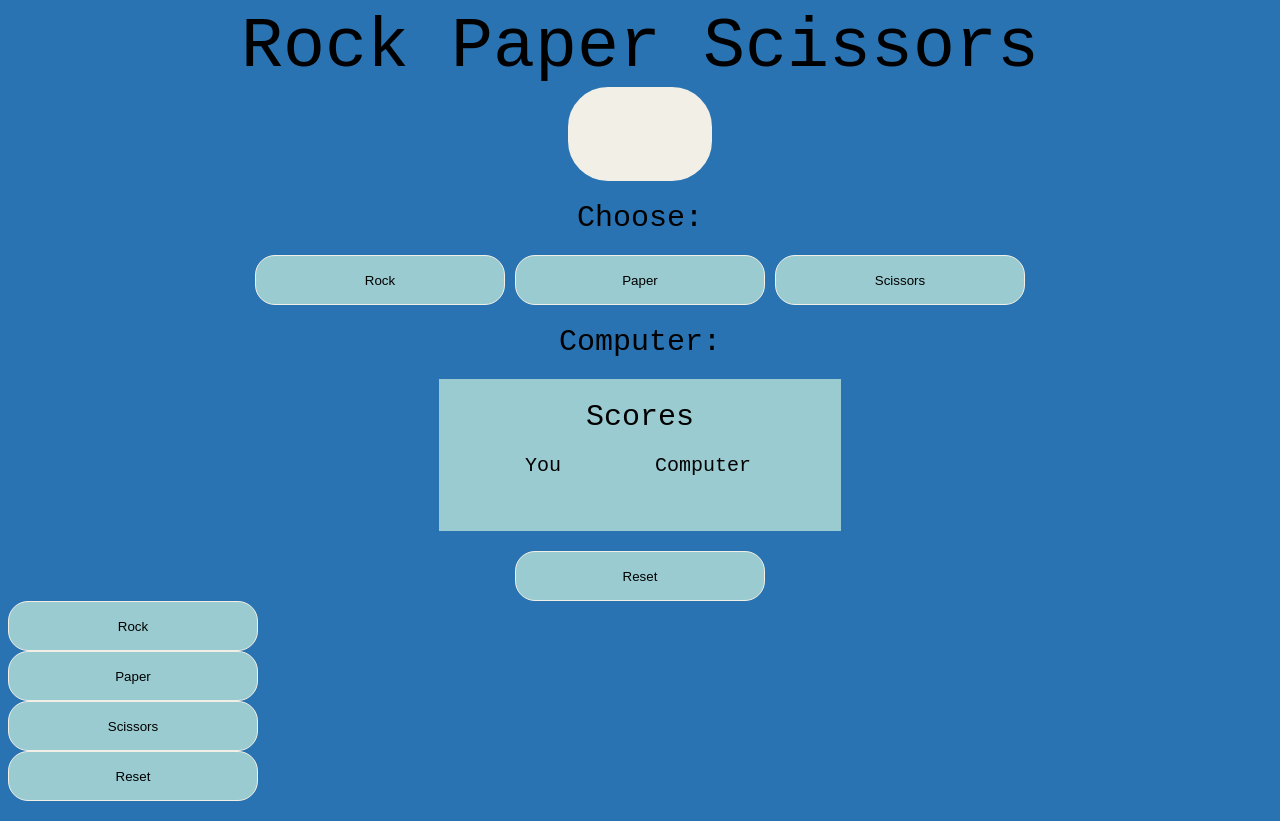
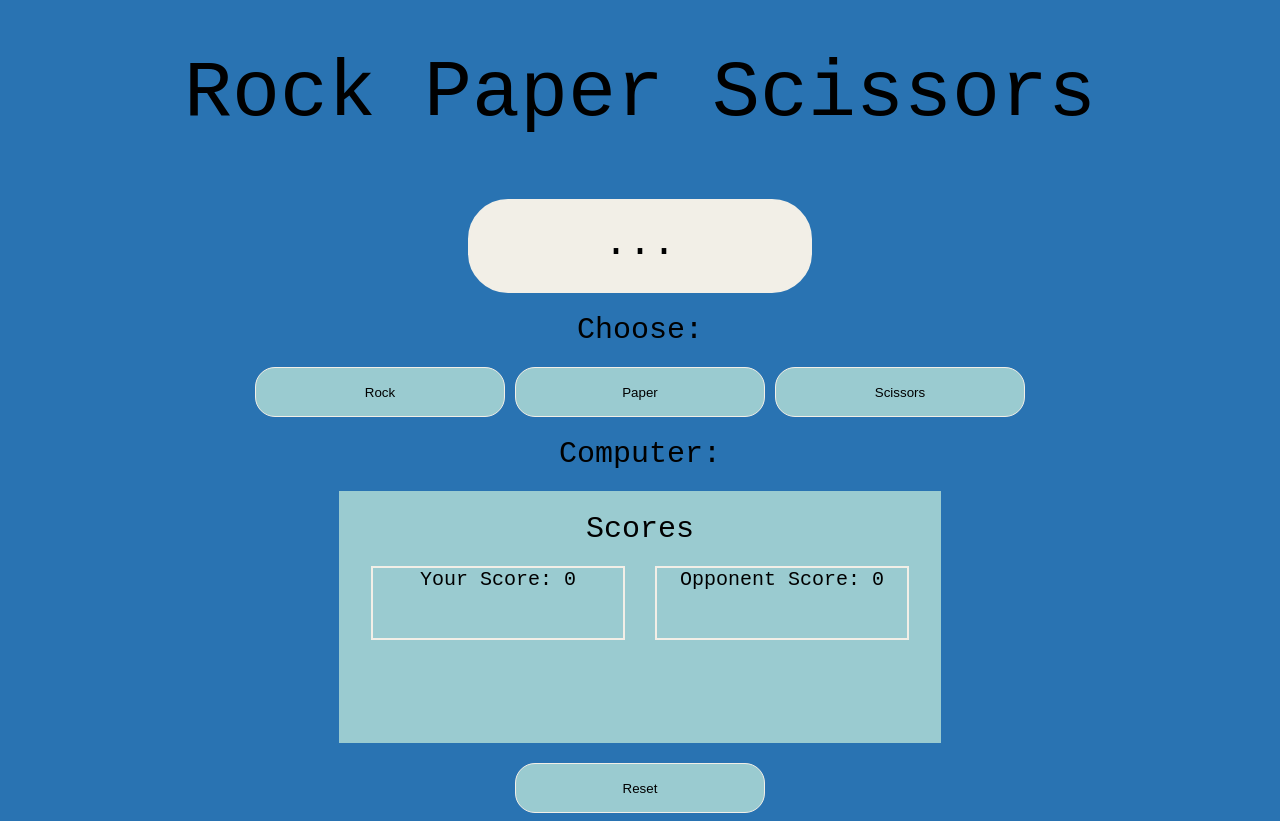
Before and after one commit to Hera-k/rockpaperscissors, a plain HTML site: page index.html in a window 1280 px wide. Drawn offline with Linux system fonts and the light colour scheme.

Commit message:
Added functionality to the choice buttons, score and winner display

```diff
--- a/index.html
+++ b/index.html
@@ -10,7 +10,7 @@
 <body>
    <div id="container">
         <div id="Name">Rock Paper Scissors</div>
-        <div id="Winner"></div>
+        <div id="Winner">...</div>
         <div id ="text">Choose:</div>
         <div id="buttons">
             <button id="btn1">Rock</button>
@@ -21,8 +21,8 @@
         <div id = "scoreDisplay">
             <div id="text">Scores</div>
             <div id ="scores">
-                <div id = "yourScore">You</div>
-                <div id = "computerScore">Computer</div>
+                <div id = "yourScore">Your Score: 0</div>
+                <div id = "computerScore">Opponent Score: 0</div>
             </div>
         </div>
         <button id="btn4">Reset</button>
--- a/javascript.js
+++ b/javascript.js
@@ -35,41 +35,27 @@ function playRound(compChoice, userChoice){
 //function to play the game
 function playGame(){
     const container = document.querySelector("#container");
-    const btn1 = document.createElement("button");
-    btn1.classList.add("btn1");
-    btn1.textContent = "Rock";
-    const btn2 = document.createElement("button");
-    btn2.classList.add("btn2");
-    btn2.textContent = "Paper";
-    const btn3 = document.createElement("button");
-    btn3.classList.add("btn3");
-    btn3.textContent = "Scissors";
-    const btn4 = document.createElement("button");
-    btn4.classList.add("btn4");
-    btn4.textContent = "Reset";
-    container.appendChild(btn1);
-    container.appendChild(btn2);
-    container.appendChild(btn3);
-    container.appendChild(btn4);
+    const btn1 = document.querySelector("#btn1");
+    const btn2 = document.querySelector("#btn2");
+    const btn3 = document.querySelector("#btn3");
+    const btn4 = document.querySelector("#btn4");
 
 
     //displaying results
-    const div = document.createElement("div");
-    container.appendChild(div);
+    const yourScore = document.querySelector("#yourScore");
+    const computerScore = document.querySelector("#computerScore");
 
     //div to show who won
-    const div2 = document.createElement("div");
-    div2.classList.add("div2");
-    container.appendChild(div2);
+    const div2 = document.querySelector("#Winner");
 
     //stop the game when one reaches 5
     function checkIfGameOver(){
-        if(userScore > 5 || compScore > 5){
-        div.textContent = "Game Over";
+        if(userScore >= 5 || compScore >= 5){
+        div2.textContent = "Game Over";
         if (userScore > compScore){
-            div2.textContent = "YOU WON!!!!";
+            div2.textContent = "YOU WON!🥳";
         } else{
-            div2.textContent = "YOU LOST!!!!";
+            div2.textContent = "YOU LOST!🙁";
         }
 
         btn1.disabled = true;
@@ -92,21 +78,24 @@ function playGame(){
         btn1.addEventListener("click", () => {
         computerChoice = getComputerChoice().toLowerCase();
         playRound(computerChoice, "rock");
-        div.textContent = "The user's score is " + userScore + " the computer chose "+ computerChoice + " and the Computer's score is " + compScore;
+        yourScore.textContent = "Your score: " + userScore;
+        computerScore.textContent = "Opponent score: " + compScore;
         checkIfGameOver();
         }
         );
         btn2.addEventListener("click", () => {
             computerChoice = getComputerChoice().toLowerCase();
             playRound(computerChoice, "paper");
-            div.textContent = "The user's score is " + userScore + " the computer chose "+ computerChoice + " and the Computer's score is " + compScore;
+            yourScore.textContent = "Your score: " + userScore;
+            computerScore.textContent = "Opponent score: " + compScore;
             checkIfGameOver();
         });
 
         btn3.addEventListener("click", () => {
             computerChoice = getComputerChoice().toLowerCase();
             playRound(computerChoice, "scissors");
-            div.textContent = "The user's score is " + userScore + " the computer chose "+ computerChoice + " and the Computer's score is " + compScore;
+            yourScore.textContent = "Your score: " + userScore;
+            computerScore.textContent = "Opponent score: " + compScore;
             checkIfGameOver();
         });
 
--- a/stylesheet.css
+++ b/stylesheet.css
@@ -5,15 +5,20 @@
 #Name{
     text-align: center;
     align-self: center;
-    font-size: 70px;
+    padding: 40px;
+    font-size: 80px;
     font-family:'Courier New', 'Arial Narrow', Arial, sans-serif;
     font-weight: 500px;
+    margin-bottom: 20px;
 }
 #Winner{
     border: 2px solid #F2EFE7;
     background-color: #F2EFE7;
-    width: 100px;
+    width: 300px;
     height: 50px;
+    font-family: 'Courier New', 'Arial Narrow', Arial, sans-serif;
+    font-weight: 700px;
+    font-size: 40px;
     margin-top: 20px;
     text-align: center;
     margin: auto;
@@ -56,8 +61,8 @@ button{
     display: flex;
     flex-direction: column;
     align-self: center;
-    height: 150px;
-    width: 400px;
+    height: 250px;
+    width: 600px;
     margin: auto;
     border: 1px solid #9ACBD0;
     background-color: #9ACBD0;
@@ -74,9 +79,10 @@ button{
     font-size: 20px;
     font-family: 'Courier New', 'Arial Narrow', Arial, sans-serif;
     gap: 20px;
-    text-align: left;
-    height: 50px;
-    width: 100px;
+    border: 2px solid #F2EFE7;
+    text-align: center;
+    height: 70px;
+    width: 250px;
 }
 
 #btn4{
```
